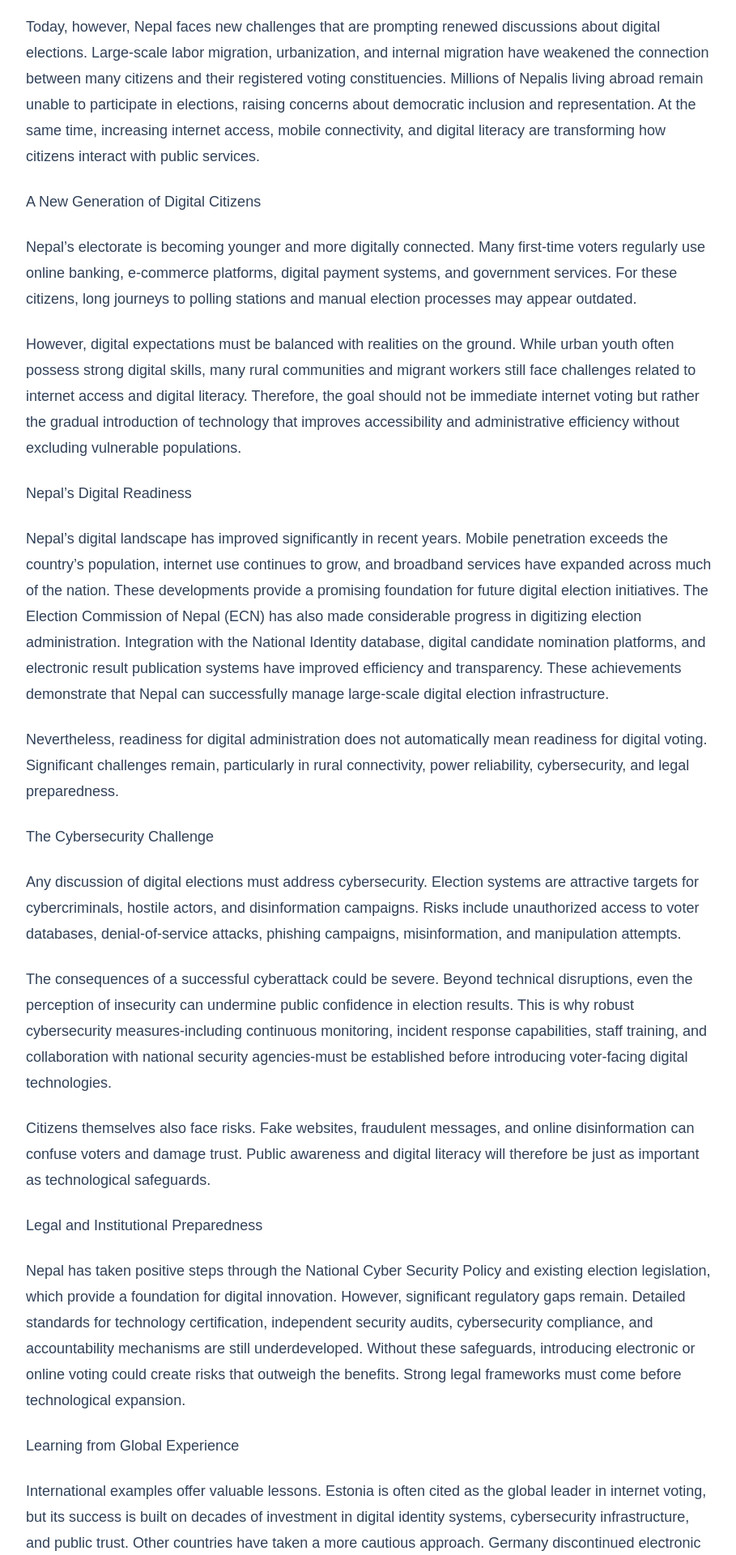
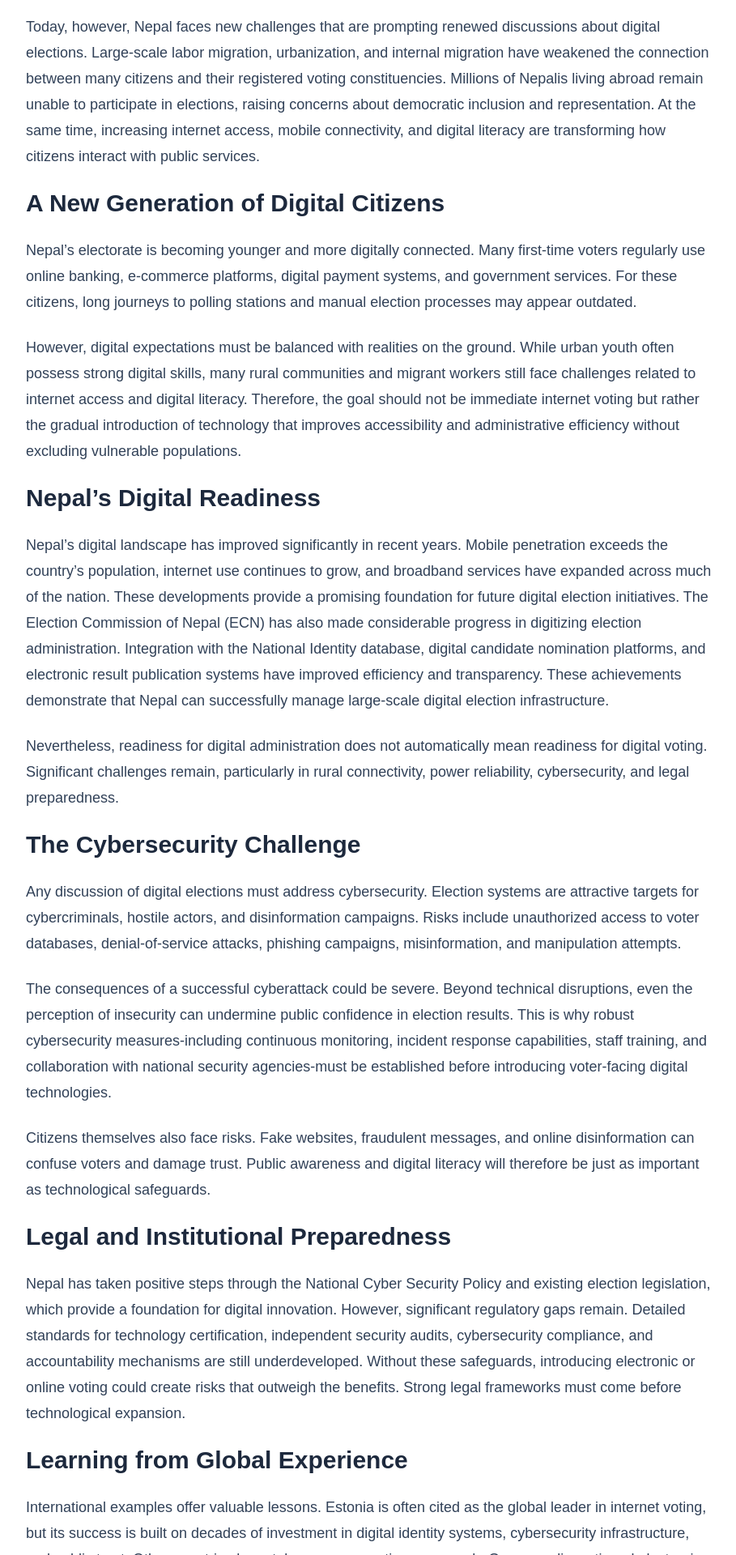
Before and after one commit to stechnophile/sabiyotech, a Next.js app: page /en/blog in a window 1280 px wide. Shown: the part 880-2800 px from the top of the page at 81% size, without its empty margins (184-1093 px from the left). Built offline with nearby package versions, Linux system fonts and the light colour scheme.

Commit message:
modified presentation first article added

```diff
--- a/app/[locale]/blog/page.tsx
+++ b/app/[locale]/blog/page.tsx
@@ -3,7 +3,7 @@ export default function BlogPage() {
     <main className="mx-auto max-w-4xl px-6 py-20">
       <div className="mb-16">
       <h1 className="text-5xl font-bold text-slate-900">
-        Blog
+        Blog & Research Articles
       </h1>
 
       <p className="mt-4 text-lg text-slate-600">
@@ -33,8 +33,6 @@ export default function BlogPage() {
           </div>
           <div className="mt-10 space-y-6 text-lg leading-8 text-slate-700">
 
-          <h3></h3>
-
           <p>
           As Nepal continues its journey toward digital transformation, an important question is emerging: can technology make elections more accessible, efficient, and inclusive? While digital elections are often viewed as a natural step in modern governance, their implementation requires careful planning, strong institutions, and public trust.
           </p>
@@ -47,7 +45,7 @@ export default function BlogPage() {
           Today, however, Nepal faces new challenges that are prompting renewed discussions about digital elections. Large-scale labor migration, urbanization, and internal migration have weakened the connection between many citizens and their registered voting constituencies. Millions of Nepalis living abroad remain unable to participate in elections, raising concerns about democratic inclusion and representation. At the same time, increasing internet access, mobile connectivity, and digital literacy are transforming how citizens interact with public services.
           </p>
 
-          <h3>A New Generation of Digital Citizens</h3>
+          <h3 className="text-3xl font-semibold text-slate-800">A New Generation of Digital Citizens</h3>
 
           <p>
            Nepal’s electorate is becoming younger and more digitally connected. Many first-time voters regularly use online banking, e-commerce platforms, digital payment systems, and government services. For these citizens, long journeys to polling stations and manual election processes may appear outdated.
@@ -56,7 +54,7 @@ export default function BlogPage() {
           However, digital expectations must be balanced with realities on the ground. While urban youth often possess strong digital skills, many rural communities and migrant workers still face challenges related to internet access and digital literacy. Therefore, the goal should not be immediate internet voting but rather the gradual introduction of technology that improves accessibility and administrative efficiency without excluding vulnerable populations.
           </p>
 
-          <h3>Nepal’s Digital Readiness</h3>
+          <h3 className="text-3xl font-semibold text-slate-800">Nepal’s Digital Readiness</h3>
 
           <p>
             Nepal’s digital landscape has improved significantly in recent years. Mobile penetration exceeds the country’s population, internet use continues to grow, and broadband services have expanded across much of the nation. These developments provide a promising foundation for future digital election initiatives. The Election Commission of Nepal (ECN) has also made considerable progress in digitizing election administration. Integration with the National Identity database, digital candidate nomination platforms, and electronic result publication systems have improved efficiency and transparency. These achievements demonstrate that Nepal can successfully manage large-scale digital election infrastructure.
@@ -65,7 +63,7 @@ export default function BlogPage() {
           Nevertheless, readiness for digital administration does not automatically mean readiness for digital voting. Significant challenges remain, particularly in rural connectivity, power reliability, cybersecurity, and legal preparedness.
           </p>
 
-          <h3>The Cybersecurity Challenge</h3>
+          <h3 className="text-3xl font-semibold text-slate-800">The Cybersecurity Challenge</h3>
 
           <p>
             Any discussion of digital elections must address cybersecurity. Election systems are attractive targets for cybercriminals, hostile actors, and disinformation campaigns. Risks include unauthorized access to voter databases, denial-of-service attacks, phishing campaigns, misinformation, and manipulation attempts.
@@ -80,13 +78,13 @@ export default function BlogPage() {
           </p>
 
 
-          <h3>Legal and Institutional Preparedness</h3>
+          <h3 className="text-3xl font-semibold text-slate-800">Legal and Institutional Preparedness</h3>
 
           <p>
           Nepal has taken positive steps through the National Cyber Security Policy and existing election legislation, which provide a foundation for digital innovation. However, significant regulatory gaps remain. Detailed standards for technology certification, independent security audits, cybersecurity compliance, and accountability mechanisms are still underdeveloped. Without these safeguards, introducing electronic or online voting could create risks that outweigh the benefits. Strong legal frameworks must come before technological expansion.
           </p>
 
-          <h3>Learning from Global Experience</h3>
+          <h3 className="text-3xl font-semibold text-slate-800">Learning from Global Experience</h3>
 
           <p>
           International examples offer valuable lessons. Estonia is often cited as the global leader in internet voting, but its success is built on decades of investment in digital identity systems, cybersecurity infrastructure, and public trust. Other countries have taken a more cautious approach. Germany discontinued electronic voting due to transparency concerns, while countries such as the Netherlands and Ireland abandoned similar initiatives because of security and cost issues. These experiences show that technology alone cannot guarantee successful digital elections. Trust, transparency, and strong institutions are equally important.
@@ -94,7 +92,7 @@ export default function BlogPage() {
           </p>
 
 
-          <h3>What Should Nepal Do Next?</h3>
+          <h3 className="text-3xl font-semibold text-slate-800">What Should Nepal Do Next?</h3>
 
           <p>
           Rather than pursuing rapid implementation of electronic or internet voting, Nepal should adopt a phased and evidence-based approach.
@@ -112,7 +110,7 @@ export default function BlogPage() {
           Only in the long term, after demonstrating sufficient institutional maturity, legal readiness, cybersecurity capability, and public confidence, should Nepal consider expanding voter-facing digital voting options. Even then, digital voting should initially operate alongside traditional paper ballots until reliability and trust are fully established.
           </p>
 
-          <h3>Conclusion</h3>
+          <h3 className="text-3xl font-semibold text-slate-800">Conclusion</h3>
 
           <p>
             Digital elections are not a quick fix for Nepal’s electoral challenges. They represent a long-term institutional transformation that requires careful planning, robust legal safeguards, advanced cybersecurity capabilities, and broad stakeholder trust. While technology can improve efficiency and accessibility, it cannot replace transparency, accountability, and public confidence. For now, Nepal’s most practical path is to strengthen the digital foundations of election administration while maintaining the trusted paper ballot system. Through gradual reforms, pilot programs, and inclusive stakeholder engagement, the country can modernize its electoral processes without compromising democratic integrity. Ultimately, the success of digital elections in Nepal will depend not on technology itself, but on the institutions, governance, and trust that support it.
```
